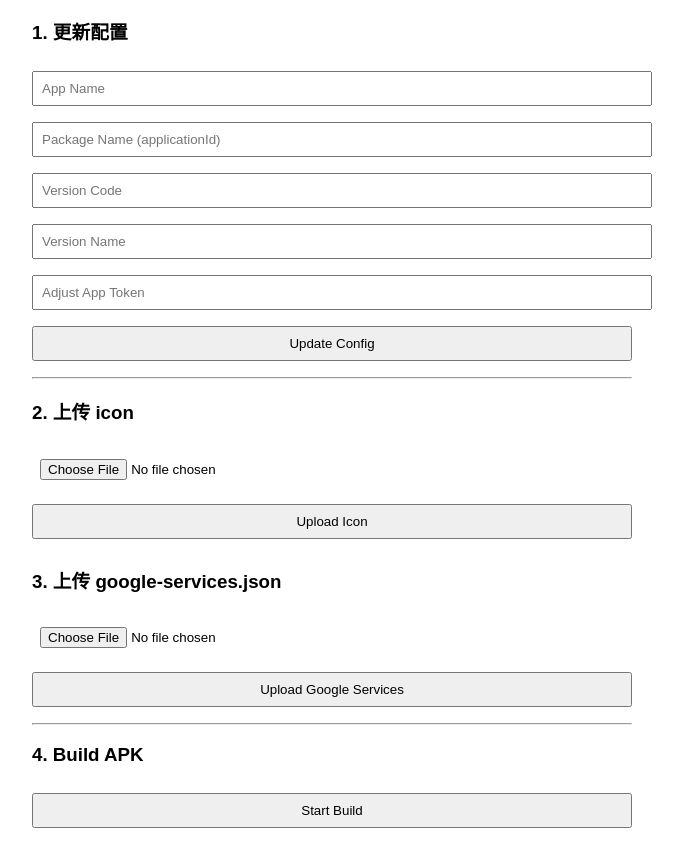
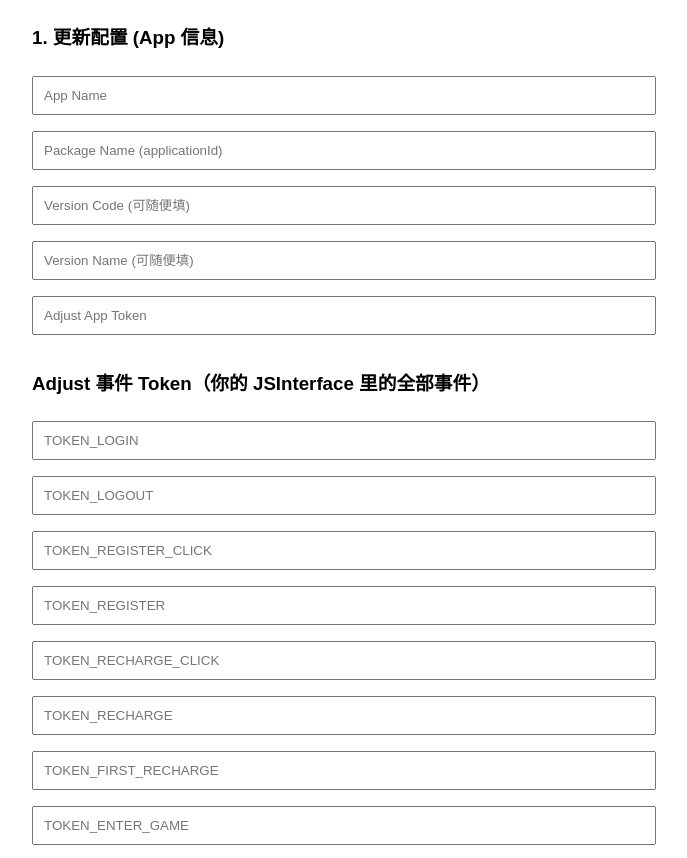
Before and after one commit to fortune2422/backend-build-server, a website: page public/test.html in a window 1280 px wide. Shown: the part 71-929 px from the top of the page, without its empty margins (308-995 px from the left). Drawn offline with Linux system fonts and the light colour scheme.

Commit message:
Update test.html

```diff
--- a/public/test.html
+++ b/public/test.html
@@ -5,33 +5,50 @@
 <title>Android Build Server Tester</title>
 <style>
     body { font-family: Arial; padding: 20px; max-width: 600px; margin: auto; }
-    input, button { margin: 8px 0; width: 100%; padding: 8px; }
+    input, button { margin: 8px 0; width: 100%; padding: 10px; }
+    h3, h4 { margin-top: 25px; }
 </style>
 </head>
 <body>
 <h2>Android Build Server Tester</h2>
 
-<h3>1. 更新配置</h3>
+<!-- 1. 更新配置 -->
+<h3>1. 更新配置 (App 信息)</h3>
+
 <input id="appName" placeholder="App Name">
 <input id="packageName" placeholder="Package Name (applicationId)">
-<input id="versionCode" placeholder="Version Code">
-<input id="versionName" placeholder="Version Name">
+<input id="versionCode" placeholder="Version Code (可随便填)">
+<input id="versionName" placeholder="Version Name (可随便填)">
 <input id="adjustToken" placeholder="Adjust App Token">
+
+<h3>Adjust 事件 Token（你的 JSInterface 里的全部事件）</h3>
+
+<input id="tokenLogin" placeholder="TOKEN_LOGIN">
+<input id="tokenLogout" placeholder="TOKEN_LOGOUT">
+<input id="tokenRegisterClick" placeholder="TOKEN_REGISTER_CLICK">
+<input id="tokenRegister" placeholder="TOKEN_REGISTER">
+<input id="tokenRechargeClick" placeholder="TOKEN_RECHARGE_CLICK">
+<input id="tokenRecharge" placeholder="TOKEN_RECHARGE">
+<input id="tokenFirstRecharge" placeholder="TOKEN_FIRST_RECHARGE">
+<input id="tokenEnterGame" placeholder="TOKEN_ENTER_GAME">
 
 <button onclick="updateConfig()">Update Config</button>
 
 <hr>
 
-<h3>2. 上传 icon</h3>
+<!-- 2. 上传 icon -->
+<h3>2. 上传 App Icon</h3>
 <input type="file" id="iconFile">
 <button onclick="uploadIcon()">Upload Icon</button>
 
+<!-- 3. 上传 google-services.json -->
 <h3>3. 上传 google-services.json</h3>
 <input type="file" id="googleFile">
 <button onclick="uploadGoogle()">Upload Google Services</button>
 
 <hr>
 
+<!-- 4. Build -->
 <h3>4. Build APK</h3>
 <button onclick="buildApk()">Start Build</button>
 
@@ -45,9 +62,22 @@ function updateConfig() {
             packageName: document.getElementById('packageName').value,
             versionCode: document.getElementById('versionCode').value,
             versionName: document.getElementById('versionName').value,
-            adjustToken: document.getElementById('adjustToken').value
+            adjustToken: document.getElementById('adjustToken').value,
+
+            eventTokens: {
+                TOKEN_LOGIN: document.getElementById('tokenLogin').value,
+                TOKEN_LOGOUT: document.getElementById('tokenLogout').value,
+                TOKEN_REGISTER_CLICK: document.getElementById('tokenRegisterClick').value,
+                TOKEN_REGISTER: document.getElementById('tokenRegister').value,
+                TOKEN_RECHARGE_CLICK: document.getElementById('tokenRechargeClick').value,
+                TOKEN_RECHARGE: document.getElementById('tokenRecharge').value,
+                TOKEN_FIRST_RECHARGE: document.getElementById('tokenFirstRecharge').value,
+                TOKEN_ENTER_GAME: document.getElementById('tokenEnterGame').value
+            }
         })
-    }).then(r => r.text()).then(alert);
+    })
+    .then(r => r.text())
+    .then(alert);
 }
 
 function uploadIcon() {
@@ -67,8 +97,9 @@ function uploadGoogle() {
 function buildApk() {
     fetch('/build', { method: 'POST' })
         .then(r => r.json())
-        .then(data => alert('Build started or result: ' + JSON.stringify(data)));
+        .then(data => alert('Build result: ' + JSON.stringify(data)));
 }
 </script>
+
 </body>
 </html>
```
